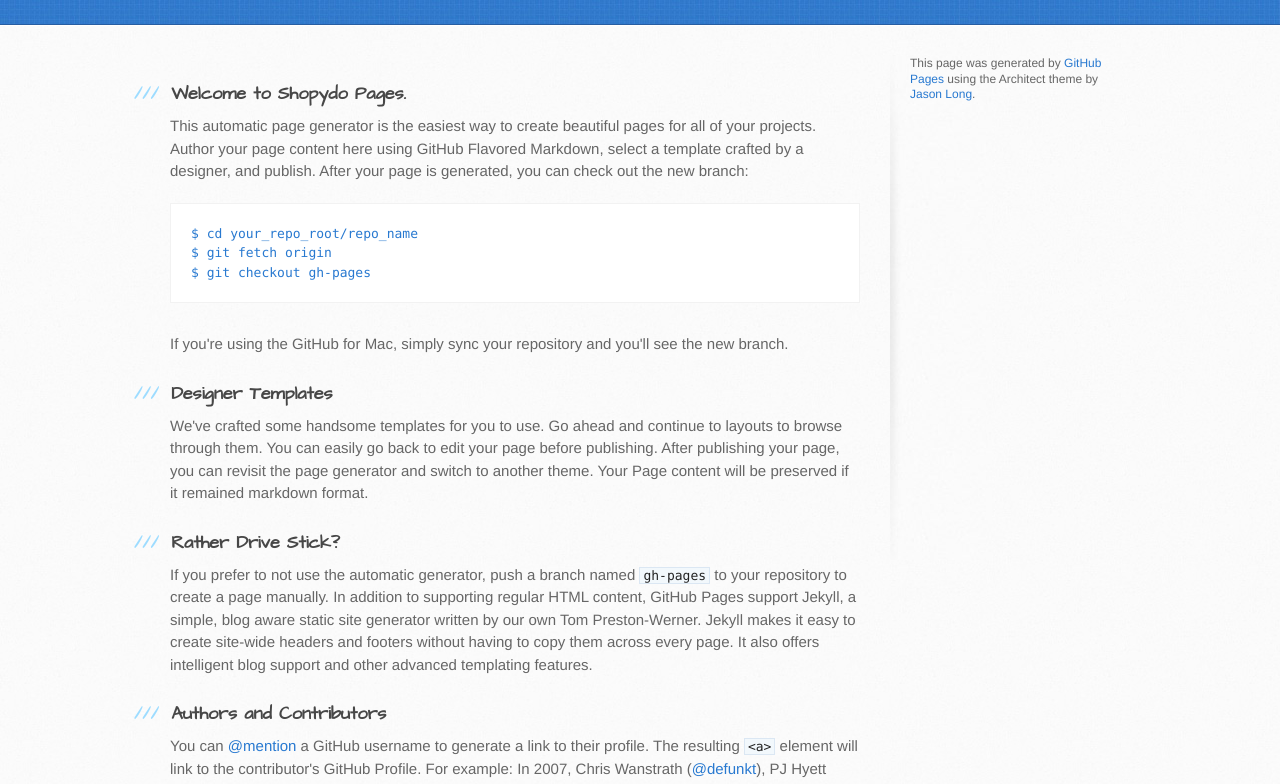
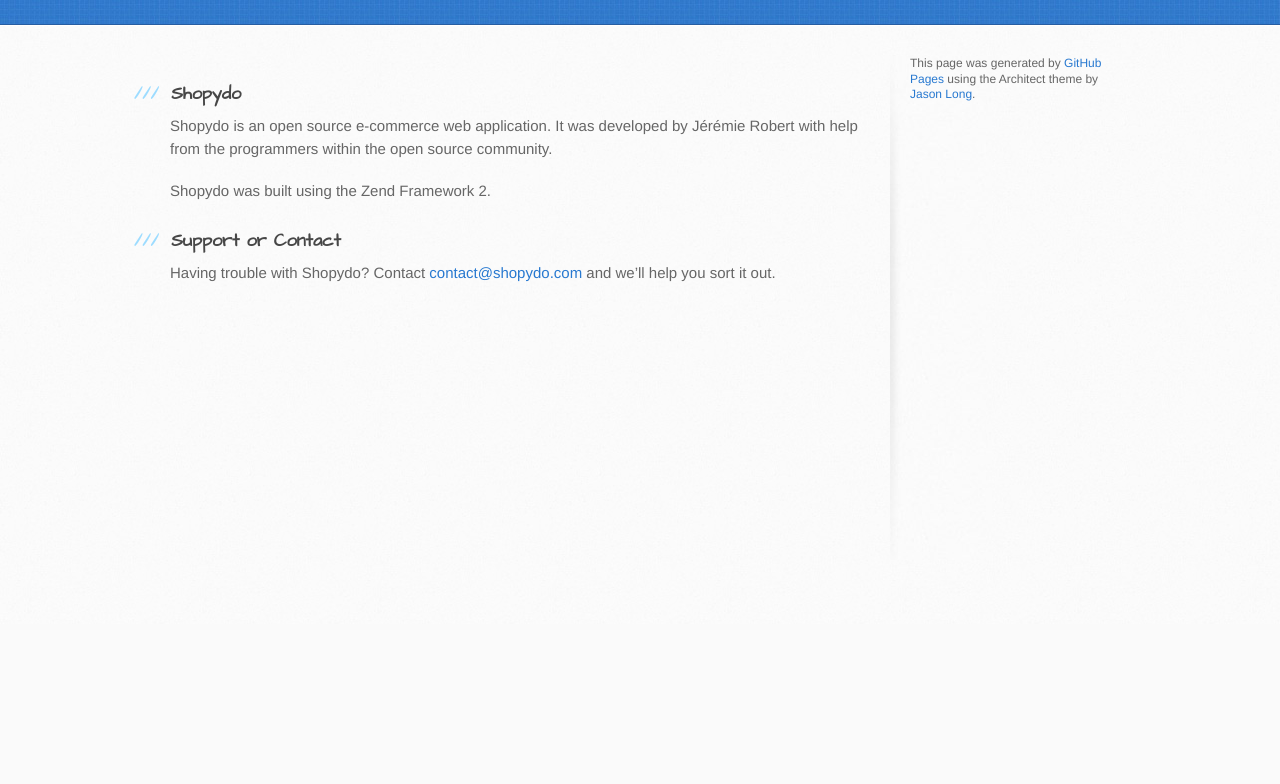
Before and after one commit to Shopydo/shopydo.github.com, a plain HTML site: page index.html in a window 1280 px wide. Shown: the part 176-960 px from the top of the page. After the commit the page ends 800 px from the top, so only its background shows below. Drawn offline with Linux system fonts and the light colour scheme.

Commit message:
Replace master branch with page content via GitHub

```diff
--- a/index.html
+++ b/index.html
@@ -20,7 +20,7 @@
     <header>
       <div class="inner">
         <h1>Shopydo</h1>
-        <h2>E-commerce</h2>
+        <h2>E-commerce cart software</h2>
         <a href="https://github.com/Shopydo" class="button"><small>Follow me on</small>GitHub</a>
       </div>
     </header>
@@ -29,36 +29,16 @@
       <div class="inner clearfix">
         <section id="main-content">
           <h3>
-<a name="welcome-to-shopydo-pages" class="anchor" href="#welcome-to-shopydo-pages"><span class="octicon octicon-link"></span></a>Welcome to Shopydo Pages.</h3>
+<a name="shopydo" class="anchor" href="#shopydo"><span class="octicon octicon-link"></span></a>Shopydo</h3>
 
-<p>This automatic page generator is the easiest way to create beautiful pages for all of your projects. Author your page content here using GitHub Flavored Markdown, select a template crafted by a designer, and publish. After your page is generated, you can check out the new branch:</p>
+<p>Shopydo is an open source e-commerce web application. It was developed by Jérémie Robert with help from the programmers within the open source community.</p>
 
-<pre><code>$ cd your_repo_root/repo_name
-$ git fetch origin
-$ git checkout gh-pages
-</code></pre>
-
-<p>If you're using the GitHub for Mac, simply sync your repository and you'll see the new branch.</p>
-
-<h3>
-<a name="designer-templates" class="anchor" href="#designer-templates"><span class="octicon octicon-link"></span></a>Designer Templates</h3>
-
-<p>We've crafted some handsome templates for you to use. Go ahead and continue to layouts to browse through them. You can easily go back to edit your page before publishing. After publishing your page, you can revisit the page generator and switch to another theme. Your Page content will be preserved if it remained markdown format.</p>
-
-<h3>
-<a name="rather-drive-stick" class="anchor" href="#rather-drive-stick"><span class="octicon octicon-link"></span></a>Rather Drive Stick?</h3>
-
-<p>If you prefer to not use the automatic generator, push a branch named <code>gh-pages</code> to your repository to create a page manually. In addition to supporting regular HTML content, GitHub Pages support Jekyll, a simple, blog aware static site generator written by our own Tom Preston-Werner. Jekyll makes it easy to create site-wide headers and footers without having to copy them across every page. It also offers intelligent blog support and other advanced templating features.</p>
-
-<h3>
-<a name="authors-and-contributors" class="anchor" href="#authors-and-contributors"><span class="octicon octicon-link"></span></a>Authors and Contributors</h3>
-
-<p>You can <a href="https://github.com/blog/821" class="user-mention">@mention</a> a GitHub username to generate a link to their profile. The resulting <code>&lt;a&gt;</code> element will link to the contributor's GitHub Profile. For example: In 2007, Chris Wanstrath (<a href="https://github.com/defunkt" class="user-mention">@defunkt</a>), PJ Hyett (<a href="https://github.com/pjhyett" class="user-mention">@pjhyett</a>), and Tom Preston-Werner (<a href="https://github.com/mojombo" class="user-mention">@mojombo</a>) founded GitHub.</p>
+<p>Shopydo was built using the Zend Framework 2.</p>
 
 <h3>
 <a name="support-or-contact" class="anchor" href="#support-or-contact"><span class="octicon octicon-link"></span></a>Support or Contact</h3>
 
-<p>Having trouble with Pages? Check out the documentation at <a href="http://help.github.com/pages">http://help.github.com/pages</a> or contact <a href="mailto:support@github.com">support@github.com</a> and we’ll help you sort it out.</p>
+<p>Having trouble with Shopydo? Contact <a href="mailto:contact@shopydo.com">contact@shopydo.com</a> and we’ll help you sort it out.</p>
         </section>
 
         <aside id="sidebar">
```
Also changed, not shown: params.json (+1 -1 lines).
